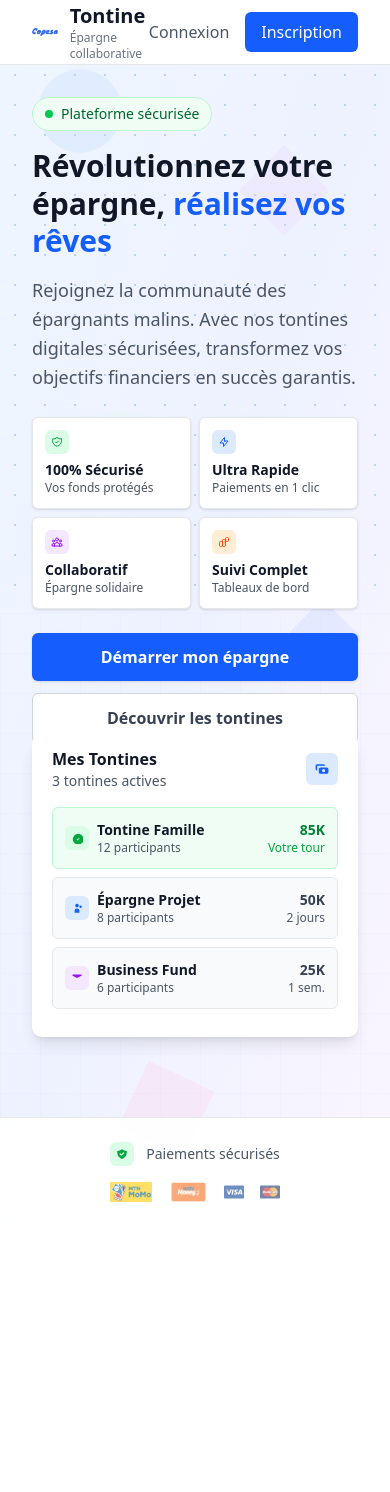
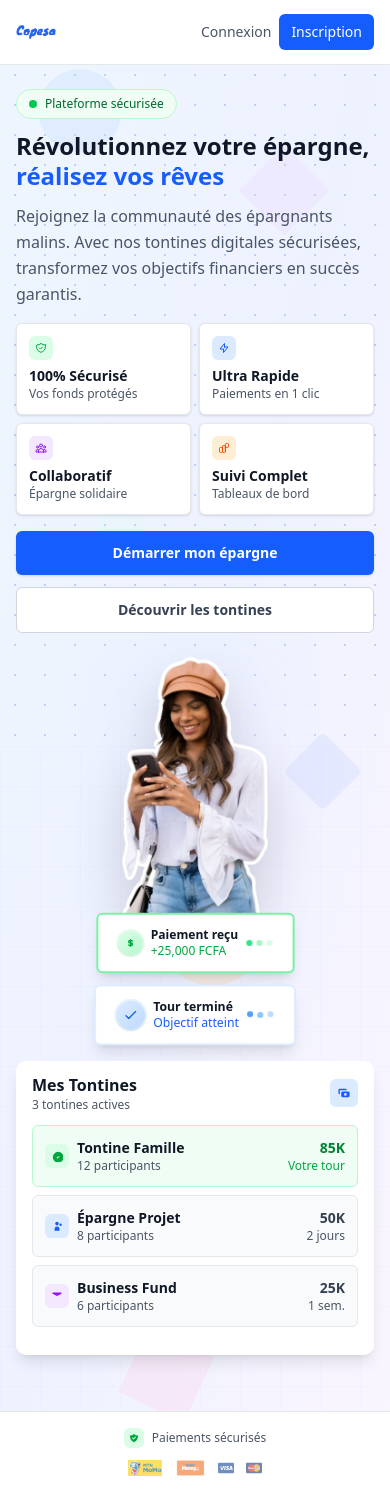
Before and after one commit to rpams/tontine-web, a Next.js app: page / in a window 390 px wide. Before the commit the page ends 1226 px from the top, so only its background shows below. Built offline with nearby package versions, Linux system fonts and the light colour scheme.

Commit message:
update lp responsiveness

```diff
--- a/app/page.tsx
+++ b/app/page.tsx
@@ -144,31 +144,31 @@ export default function Home() {
 
       {/* Header */}
       <header className="bg-white/95 backdrop-blur-sm border-b border-gray-200 sticky top-0 z-50">
-        <div className="max-w-7xl mx-auto px-8 sm:px-12 lg:px-20 xl:px-32">
+        <div className="max-w-7xl mx-auto px-4 sm:px-6 lg:px-20 xl:px-32">
           <div className="flex items-center justify-between h-16">
-            <div className="flex items-center space-x-3">
+            <div className="flex items-center space-x-2 sm:space-x-3">
               <div className="relative">
                 <img
                   src="/images/logo.png"
                   alt="Logo Tontine"
-                  className="w-10 h-8 object-contain"
+                  className="w-10 h-8 sm:w-12 sm:h-10 object-contain"
                 />
               </div>
-              <div>
-                <h1 className="text-xl font-bold text-gray-900">Tontine</h1>
-                <p className="text-xs text-gray-500">Épargne collaborative</p>
+              <div className="hidden xs:block">
+                <h1 className="text-lg sm:text-xl font-bold text-gray-900">Tontine</h1>
+                <p className="text-xs text-gray-500 hidden sm:block">Épargne collaborative</p>
               </div>
             </div>
-            <div className="flex items-center space-x-4">
+            <div className="flex items-center space-x-2 sm:space-x-4">
               <a
                 href="/login"
-                className="text-gray-600 hover:text-gray-900 font-medium transition-colors"
+                className="text-gray-600 hover:text-gray-900 font-medium transition-colors text-sm sm:text-base"
               >
                 Connexion
               </a>
               <a
                 href="/register"
-                className="bg-blue-600 text-white px-4 py-2 rounded-lg font-medium hover:bg-blue-700 transition-colors"
+                className="bg-blue-600 text-white px-3 py-2 sm:px-4 rounded-lg font-medium hover:bg-blue-700 transition-colors text-sm sm:text-base"
               >
                 Inscription
               </a>
@@ -178,24 +178,24 @@ export default function Home() {
       </header>
 
       {/* Hero Section */}
-      <main className="max-w-7xl mx-auto px-8 sm:px-12 lg:px-20 xl:px-32 py-8 relative z-10">
-        <div className="grid lg:grid-cols-2 gap-8 lg:gap-12 items-center">
+      <main className="max-w-7xl mx-auto px-4 sm:px-6 lg:px-20 xl:px-32 py-6 sm:py-8 lg:py-12 relative z-10">
+        <div className="grid lg:grid-cols-2 gap-6 sm:gap-8 lg:gap-12 items-center">
           {/* Left Section */}
-          <div className="space-y-6 relative">
-            <div className="space-y-4 relative z-10">
-              <div className="inline-flex items-center px-3 py-1.5 bg-green-50 rounded-full text-sm font-medium text-green-800 border border-green-200">
+          <div className="space-y-4 sm:space-y-6 relative">
+            <div className="space-y-3 sm:space-y-4 relative z-10">
+              <div className="inline-flex items-center px-3 py-1.5 bg-green-50 rounded-full text-xs sm:text-sm font-medium text-green-800 border border-green-200">
                 <div className="w-2 h-2 bg-green-500 rounded-full mr-2"></div>
                 Plateforme sécurisée
               </div>
 
-              <h1 className="text-3xl lg:text-4xl xl:text-5xl font-bold text-gray-900 leading-tight">
+              <h1 className="text-2xl sm:text-3xl lg:text-4xl xl:text-5xl font-bold text-gray-900 leading-tight">
                 Révolutionnez votre épargne,{" "}
                 <span className="text-blue-600">
                   réalisez vos rêves
                 </span>
               </h1>
 
-              <p className="text-lg text-gray-600 leading-relaxed">
+              <p className="text-base sm:text-lg text-gray-600 leading-relaxed">
                 Rejoignez la communauté des épargnants malins. Avec nos tontines digitales sécurisées,
                 transformez vos objectifs financiers en succès garantis.
               </p>
@@ -245,16 +245,16 @@ export default function Home() {
             </div>
 
             {/* CTA Buttons */}
-            <div className="flex flex-col sm:flex-row gap-3">
+            <div className="flex flex-col sm:flex-row gap-3 sm:gap-4">
               <a
                 href="/register"
-                className="bg-blue-600 text-white px-6 py-3 rounded-lg font-semibold hover:bg-blue-700 transition-colors shadow-sm text-center"
+                className="bg-blue-600 text-white px-4 py-3 sm:px-6 rounded-lg font-semibold hover:bg-blue-700 transition-colors shadow-sm text-center text-sm sm:text-base"
               >
                 Démarrer mon épargne
               </a>
               <a
                 href="/tontines"
-                className="bg-white border border-gray-300 text-gray-700 px-6 py-3 rounded-lg font-semibold hover:bg-gray-50 hover:border-gray-400 transition-colors text-center"
+                className="bg-white border border-gray-300 text-gray-700 px-4 py-3 sm:px-6 rounded-lg font-semibold hover:bg-gray-50 hover:border-gray-400 transition-colors text-center text-sm sm:text-base"
               >
                 Découvrir les tontines
               </a>
@@ -263,9 +263,9 @@ export default function Home() {
 
           {/* Right Section - Dashboard Preview with Featured Woman Image */}
           <div className="lg:pl-4 relative">
-            {/* Featured Success Woman Image */}
-            <div className="absolute -top-28 -right-20 w-72 h-96 lg:block hidden z-20">
-              <div className="relative w-full h-full">
+            {/* Featured Success Woman Image - Desktop floating, mobile organized */}
+            <div className="lg:absolute lg:-top-28 lg:-right-20 lg:w-72 lg:h-96 lg:z-20 flex justify-center lg:block mb-6 lg:mb-0">
+              <div className="relative w-48 h-64 sm:w-56 sm:h-72 lg:w-full lg:h-full">
                 <img
                   src="/images/woman.png"
                   alt="Femme réussie avec téléphone"
@@ -275,7 +275,59 @@ export default function Home() {
                 <div className="absolute inset-0 bg-gradient-to-br from-blue-100/20 to-purple-100/20 rounded-3xl -z-10 blur-xl"></div>
               </div>
             </div>
-            {/* Floating Payment Card */}
+
+            {/* Floating Cards - Desktop floating, mobile organized */}
+            <div className="lg:hidden flex flex-col sm:flex-row gap-3 sm:gap-4 justify-center mb-4 sm:mb-6">
+              <FloatingCard
+                className="border-2 border-green-300 max-w-xs mx-auto sm:mx-0 -mt-6 sm:mt-0"
+                delay={1}
+              >
+                <div className="flex items-center gap-2 sm:gap-3 px-2 sm:px-3">
+                  <div className="bg-gradient-to-br from-green-100 to-green-200 p-1 rounded-full shadow-sm ring-2 ring-green-300/20">
+                    <svg className="h-4 w-4 sm:h-5 sm:w-5 text-green-600" fill="none" stroke="currentColor" viewBox="0 0 24 24">
+                      <path strokeLinecap="round" strokeLinejoin="round" strokeWidth={2} d="M12 8c-1.657 0-3 .895-3 2s1.343 2 3 2 3 .895 3 2-1.343 2-3 2m0-8c1.11 0 2.08.402 2.599 1M12 8V7m0 1v8m0 0v1m0-1c-1.11 0-2.08-.402-2.599-1" />
+                    </svg>
+                  </div>
+                  <div className="flex flex-col">
+                    <p className="text-xs sm:text-sm font-semibold text-gray-900">Paiement reçu</p>
+                    <p className="text-xs text-green-600 font-medium">
+                      +25,000 FCFA
+                    </p>
+                  </div>
+                  <div className="flex space-x-1">
+                    <div className="w-1.5 h-1.5 bg-green-400 rounded-full animate-pulse"></div>
+                    <div className="w-1.5 h-1.5 bg-green-300 rounded-full animate-pulse" style={{animationDelay: '0.2s'}}></div>
+                    <div className="w-1.5 h-1.5 bg-green-200 rounded-full animate-pulse" style={{animationDelay: '0.4s'}}></div>
+                  </div>
+                </div>
+              </FloatingCard>
+
+              <FloatingCard
+                className="border-2 border-blue-200/50 max-w-xs mx-auto sm:mx-0"
+                delay={1.5}
+              >
+                <div className="flex items-center gap-2 sm:gap-3 px-2 sm:px-3">
+                  <div className="bg-gradient-to-br from-blue-100 to-blue-200 p-1.5 sm:p-2 rounded-full shadow-sm ring-2 ring-blue-300/20">
+                    <svg className="h-4 w-4 sm:h-5 sm:w-5 text-blue-600" fill="none" stroke="currentColor" viewBox="0 0 24 24">
+                      <path strokeLinecap="round" strokeLinejoin="round" strokeWidth={2} d="M5 13l4 4L19 7" />
+                    </svg>
+                  </div>
+                  <div className="flex flex-col">
+                    <p className="text-xs sm:text-sm font-semibold text-gray-900">Tour terminé</p>
+                    <p className="text-xs text-blue-600 font-medium">
+                      Objectif atteint
+                    </p>
+                  </div>
+                  <div className="flex space-x-1">
+                    <div className="w-1.5 h-1.5 bg-blue-400 rounded-full animate-bounce"></div>
+                    <div className="w-1.5 h-1.5 bg-blue-300 rounded-full animate-bounce" style={{animationDelay: '0.1s'}}></div>
+                    <div className="w-1.5 h-1.5 bg-blue-200 rounded-full animate-bounce" style={{animationDelay: '0.2s'}}></div>
+                  </div>
+                </div>
+              </FloatingCard>
+            </div>
+
+            {/* Floating Payment Card - Desktop only */}
             <FloatingCard
               className="absolute -bottom-15 -right-10 z-30 lg:block hidden border-2 border-green-300"
               delay={1}
@@ -300,15 +352,15 @@ export default function Home() {
               </div>
             </FloatingCard>
 
-
-            <div className="bg-white rounded-xl shadow-lg p-5 py-3 max-w-sm mx-auto -mt-10 relative z-10">
-              <div className="flex items-center justify-between mb-4">
+            {/* Dashboard */}
+            <div className="bg-white rounded-xl shadow-lg p-4 sm:p-5 py-3 sm:py-4 max-w-sm mx-auto lg:-mt-10 relative z-10">
+              <div className="flex items-center justify-between mb-3 sm:mb-4">
                 <div>
-                  <h3 className="font-bold text-gray-900">Mes Tontines</h3>
-                  <p className="text-gray-600 text-sm">3 tontines actives</p>
+                  <h3 className="font-bold text-gray-900 text-base sm:text-lg">Mes Tontines</h3>
+                  <p className="text-gray-600 text-xs sm:text-sm">3 tontines actives</p>
                 </div>
-                <div className="w-8 h-8 bg-blue-100 rounded-lg flex items-center justify-center">
-                  <svg className="w-4 h-4 text-blue-600" fill="currentColor" viewBox="0 0 20 20">
+                <div className="w-7 h-7 sm:w-8 sm:h-8 bg-blue-100 rounded-lg flex items-center justify-center">
+                  <svg className="w-3.5 h-3.5 sm:w-4 sm:h-4 text-blue-600" fill="currentColor" viewBox="0 0 20 20">
                     <path fillRule="evenodd" d="M4 4a2 2 0 00-2 2v4a2 2 0 002 2V6h10a2 2 0 00-2-2H4zm2 6a2 2 0 012-2h8a2 2 0 012 2v4a2 2 0 01-2 2H8a2 2 0 01-2-2v-4zm6 4a2 2 0 100-4 2 2 0 000 4z" clipRule="evenodd" />
                   </svg>
                 </div>
@@ -373,13 +425,12 @@ export default function Home() {
           </div>
         </div>
 
-        {/* Floating Cards Outside Presentation Section */}
-        {/* Floating Success Card */}
+        {/* Floating Success Card - Desktop only */}
         <FloatingCard
           className="absolute top-28 right-26 xl:right-76 z-30 lg:block hidden border-2 border-blue-200/50"
           delay={1.5}
         >
-          <div className="flex items-center gap-3 px-2 ">
+          <div className="flex items-center gap-3 px-2">
             <div className="bg-gradient-to-br from-blue-100 to-blue-200 p-2 rounded-full shadow-sm ring-2 ring-blue-300/20">
               <svg className="h-5 w-5 text-blue-600" fill="none" stroke="currentColor" viewBox="0 0 24 24">
                 <path strokeLinecap="round" strokeLinejoin="round" strokeWidth={2} d="M5 13l4 4L19 7" />
@@ -402,22 +453,22 @@ export default function Home() {
       </main>
 
       {/* Footer */}
-      <footer className="bg-white/95 backdrop-blur-sm border-t border-gray-200 mt-12 relative z-10">
-        <div className="max-w-7xl mx-auto px-8 sm:px-12 lg:px-20 xl:px-32 py-6">
-          <div className="flex flex-col md:flex-row items-center justify-between gap-4">
-            <div className="flex items-center space-x-3">
-              <div className="w-6 h-6 bg-green-100 rounded-lg flex items-center justify-center">
-                <svg className="w-3 h-3 text-green-600" fill="currentColor" viewBox="0 0 20 20">
+      <footer className="bg-white/95 backdrop-blur-sm border-t border-gray-200 mt-8 sm:mt-12 relative z-10">
+        <div className="max-w-7xl mx-auto px-4 sm:px-6 lg:px-20 xl:px-32 py-4 sm:py-6">
+          <div className="flex flex-col sm:flex-row items-center justify-between gap-3 sm:gap-4">
+            <div className="flex items-center space-x-2 sm:space-x-3">
+              <div className="w-5 h-5 sm:w-6 sm:h-6 bg-green-100 rounded-lg flex items-center justify-center">
+                <svg className="w-2.5 h-2.5 sm:w-3 sm:h-3 text-green-600" fill="currentColor" viewBox="0 0 20 20">
                   <path fillRule="evenodd" d="M2.166 4.999A11.954 11.954 0 0010 1.944 11.954 11.954 0 0017.834 5c.11.65.166 1.32.166 2.001 0 5.225-3.34 9.67-8 11.317C5.34 16.67 2 12.225 2 7c0-.682.057-1.35.166-2.001zm11.541 3.708a1 1 0 00-1.414-1.414L9 10.586 7.707 9.293a1 1 0 00-1.414 1.414l2 2a1 1 0 001.414 0l4-4z" clipRule="evenodd" />
                 </svg>
               </div>
-              <p className="text-sm text-gray-600">Paiements sécurisés</p>
+              <p className="text-xs sm:text-sm text-gray-600">Paiements sécurisés</p>
             </div>
-            <div className="flex items-center space-x-4">
-              <img src="/images/mtn.png" alt="MTN" className="h-5 w-auto opacity-60 hover:opacity-100 transition-opacity" />
-              <img src="/images/moovmoney.png" alt="Moov" className="h-5 w-auto opacity-60 hover:opacity-100 transition-opacity" />
-              <img src="/images/visa.svg" alt="Visa" className="h-5 w-auto opacity-60 hover:opacity-100 transition-opacity" />
-              <img src="/images/mastercard.svg" alt="MC" className="h-5 w-auto opacity-60 hover:opacity-100 transition-opacity" />
+            <div className="flex items-center space-x-3 sm:space-x-4">
+              <img src="/images/mtn.png" alt="MTN" className="h-4 sm:h-5 w-auto opacity-60 hover:opacity-100 transition-opacity" />
+              <img src="/images/moovmoney.png" alt="Moov" className="h-4 sm:h-5 w-auto opacity-60 hover:opacity-100 transition-opacity" />
+              <img src="/images/visa.svg" alt="Visa" className="h-4 sm:h-5 w-auto opacity-60 hover:opacity-100 transition-opacity" />
+              <img src="/images/mastercard.svg" alt="MC" className="h-4 sm:h-5 w-auto opacity-60 hover:opacity-100 transition-opacity" />
             </div>
           </div>
         </div>
```
